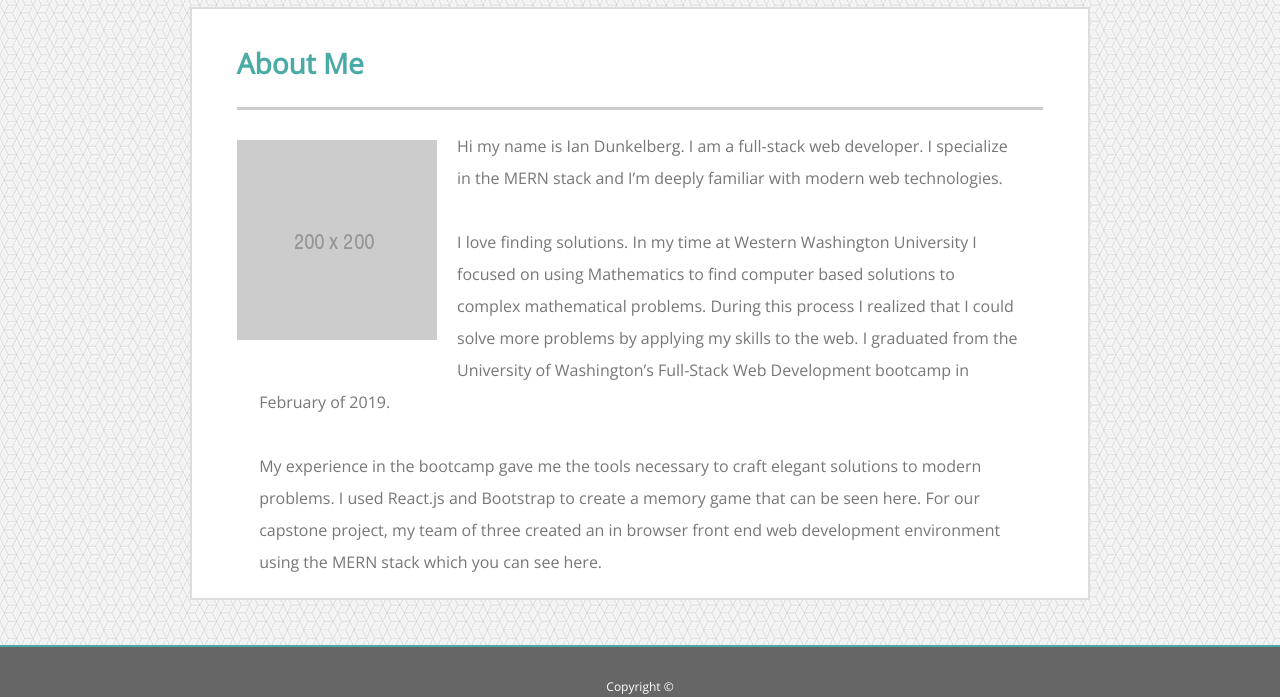
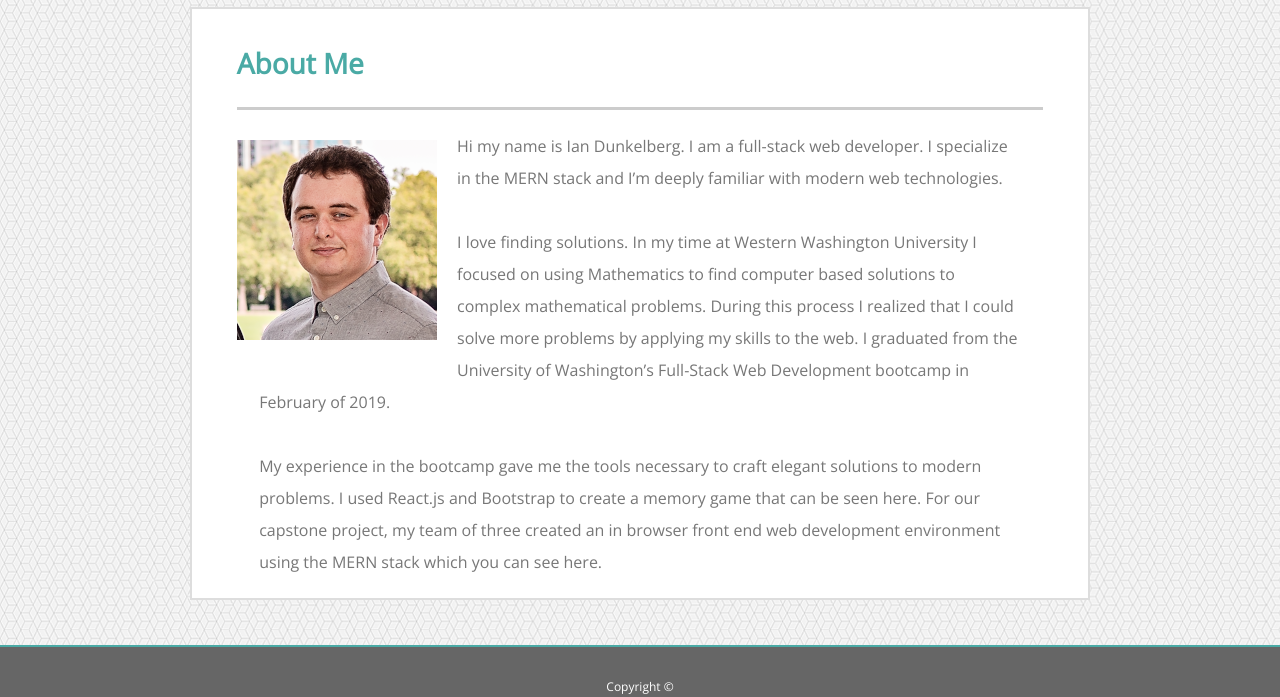
Before and after one commit to dunkeltron/dunkeltron.github.io, a plain HTML site: page index.html in a window 1280 px wide. Shown: the part 103-800 px from the top of the page. Drawn offline with nearby package versions, Linux system fonts and the light colour scheme.

Commit message:
fixed about me picture src.

```diff
--- a/index.html
+++ b/index.html
@@ -34,7 +34,7 @@
             About Me
         </h1>
         <a href="assets/images/ianFace.png" id="about-photo">
-            <img src="assets/images/200x200.png" title="Placeholder" alt="photo of ian" class="responsive">
+            <img src="assets/images/ianFace.png" title="Placeholder" alt="photo of ian" class="responsive">
         </a>
         <p id="content-text">
 
```
